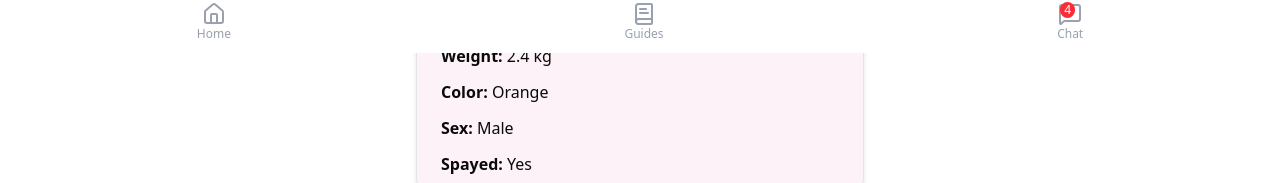
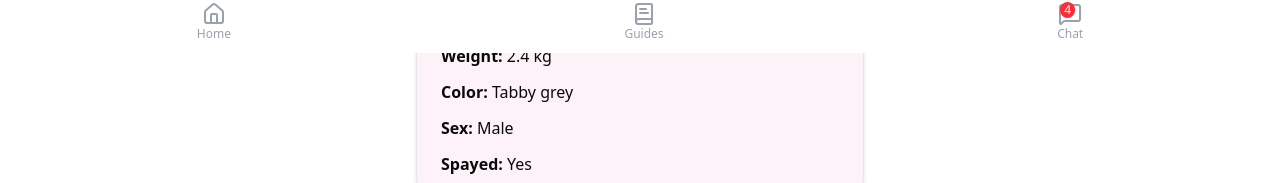
Before and after one commit to NakVong/catter, a React (Vite) app in the folder catter-160/: page /profile in a window 1280 px wide. Shown: the part 747-930 px from the top of the page. Built offline with nearby package versions, Linux system fonts and the light colour scheme.

Commit message:
tabby grey

```diff
--- a/catter-160/src/pages/ProfilePage.jsx
+++ b/catter-160/src/pages/ProfilePage.jsx
@@ -16,7 +16,7 @@
         breed: "Tabby",
         weight: 2.4,
         weightUnit: "kg",
-        color: "Orange",
+        color: "Tabby grey",
         sex: "Male",
         spayed: "Yes",
     });
```
